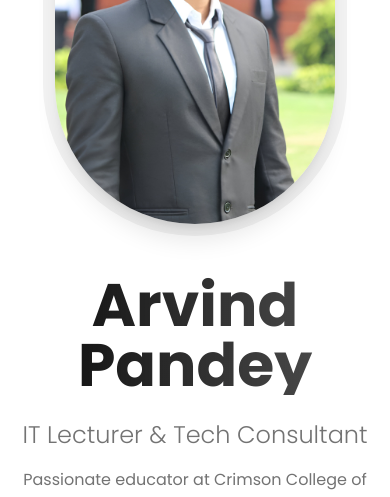
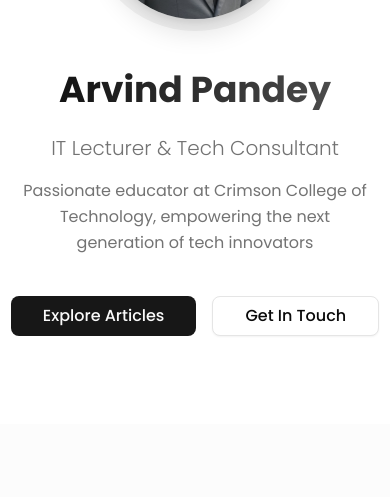
Before and after one commit to arvindpandey9367-afk/site, a Next.js app: page / in a window 390 px wide. Shown: the part 336-833 px from the top of the page. Built offline with nearby package versions, Linux system fonts and the light colour scheme; no server answers; the database is empty.

Commit message:
feat: Implement initial landing page with hero, about, blog, and contact sections.

```diff
--- a/app/page.tsx
+++ b/app/page.tsx
@@ -60,14 +60,14 @@ export default async function HomePage() {
                 alt="Arvind Pandey"
                 height={280}
                 width={280}
-                className="rounded-full object-cover shadow-xl"
+                className="rounded-full object-cover shadow-xl w-48 h-48 md:w-[280px] md:h-[280px]"
                 priority
               />
             </div>
-            <h1 className="text-6xl md:text-7xl font-bold mb-6 bg-clip-text text-transparent bg-gradient-to-r from-foreground to-foreground/70">
+            <h1 className="text-4xl sm:text-5xl md:text-7xl font-bold mb-6 bg-clip-text text-transparent bg-gradient-to-r from-foreground to-foreground/70">
               Arvind Pandey
             </h1>
-            <p className="text-2xl md:text-3xl text-muted-foreground mb-4 font-light">
+            <p className="text-xl sm:text-2xl md:text-3xl text-muted-foreground mb-4 font-light">
               IT Lecturer & Tech Consultant
             </p>
             <p className="text-base text-muted-foreground mb-10 max-w-2xl mx-auto leading-relaxed">
@@ -130,11 +130,11 @@ export default async function HomePage() {
                     <h4 className="font-semibold text-lg mb-1">Teaching</h4>
                     <p className="text-muted-foreground">Crimson College of Technology</p>
                   </div>
-                  </div>
                 </div>
               </div>
+            </div>
 
-            <div className="relative order-first md:order-last">
+            <div className="relative order-first md:order-last max-w-sm mx-auto md:max-w-none w-full">
               <div className="aspect-square rounded-3xl overflow-hidden shadow-2xl hover:shadow-3xl transition-shadow duration-300 border-4 border-muted/20">
                 <Image
                   src="/img3.jpeg"
@@ -189,11 +189,11 @@ export default async function HomePage() {
                     className="group/btn hover:gap-3 transition-all"
                     asChild
                   >
-                      <Link href={`/blog/${post.slug}`}>
+                    <Link href={`/blog/${post.slug}`}>
                       Read Article
                       <ArrowRight className="ml-2 h-4 w-4 group-hover/btn:translate-x-1 transition-transform" />
-                      </Link>
-                    </Button>
+                    </Link>
+                  </Button>
                 </CardContent>
               </Card>
             ))}
```
